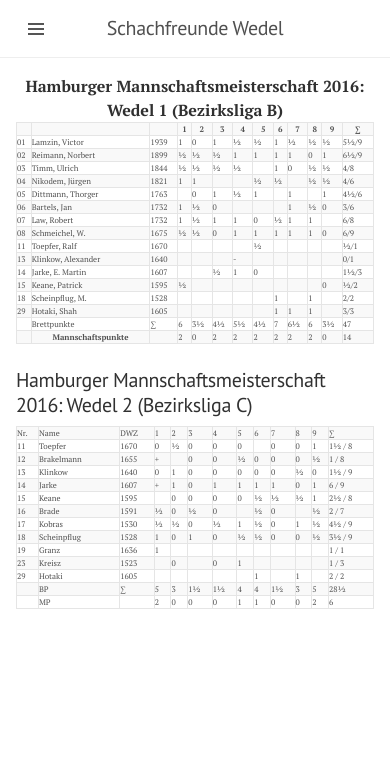
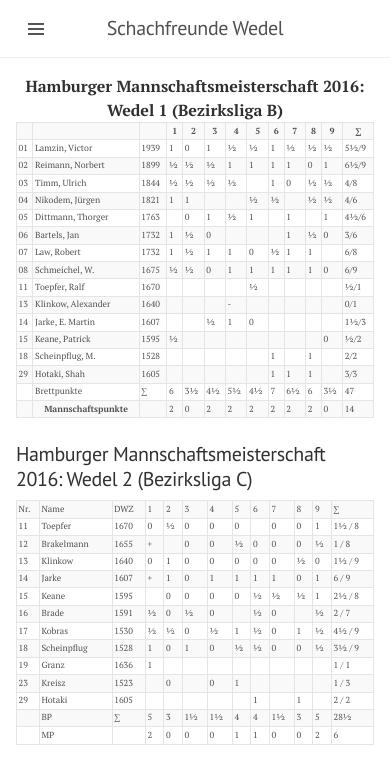
Before and after one commit to balimonster/balimonster.github.io, a Jekyll site: the page built from hhmm_2016.md, in a window 390 px wide. Shown: the top 784 px of the page. Built offline with Jekyll 4.4.1, drawn with Linux system fonts in a browser that asks for light colours.

Commit message:
Schrift auf 55% und 0.1 rem abstand

```diff
--- a/public/css/lanyon.css
+++ b/public/css/lanyon.css
@@ -127,9 +127,9 @@ h1, h2, h3, h4, h5, h6 {
     text-align: center;
   }
   td, th {
-      padding: 0rem 0rem;
+      padding: 0.1rem 0.1rem;
       border: 1px solid #e5e5e5;
-      font-size: 50%;
+      font-size: 55%;
   }
   .article_board{
     width: 300px;
```
